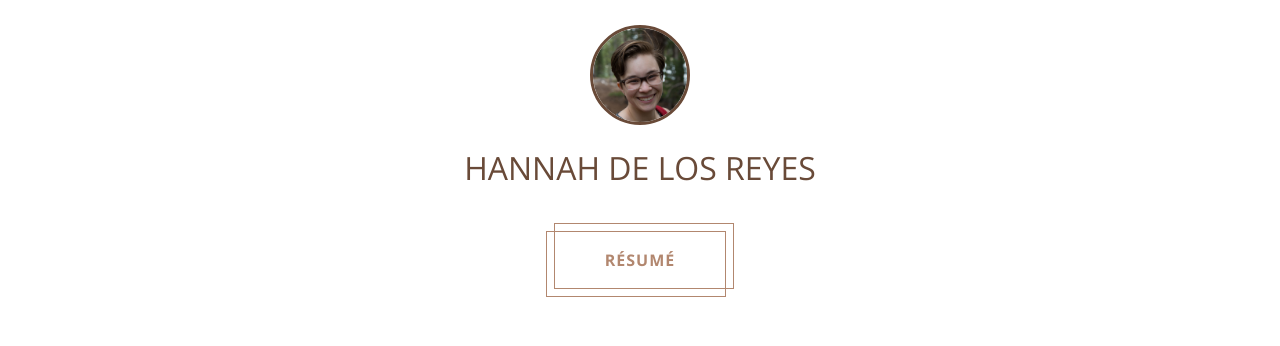
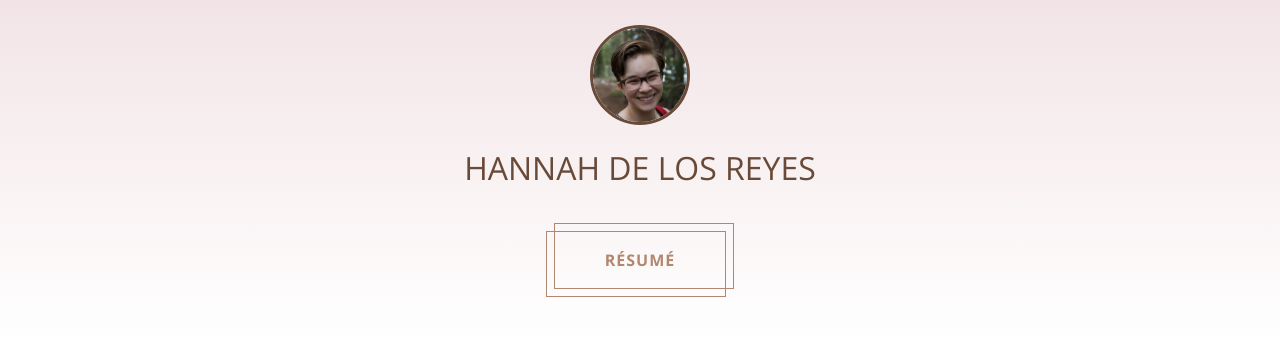
Before and after one commit to bugdlr/bugdlr.github.io, a website: page index.html in a window 1280 px wide. Drawn offline with nearby package versions, Linux system fonts and the light colour scheme.

Commit message:
added background gradient

```diff
--- a/index.html
+++ b/index.html
@@ -9,10 +9,11 @@
     <link rel="stylesheet" href="css/style.min.css">
   </head>
   <body>
-    <img class="main-img" src="images/hannah_smile_crop-compressed.jpg" alt="Hannah's face">
-    <h1>Hannah De Los Reyes</h1>
+    <div class="head-container">
+      <img class="main-img" src="images/hannah_smile_crop-compressed.jpg" alt="Hannah's face">
+      <h1>Hannah De Los Reyes</h1>
 
-		<a class="hologram-btn" href="#">Résumé</a>
-
+  		<a class="hologram-btn" href="#">Résumé</a>
+    </div>
   </body>
 </html>
--- a/less/style.less
+++ b/less/style.less
@@ -1,16 +1,22 @@
 // variables
 @brown: #b2876f;
+@rosegold: #f2e4e6;
 
 *,
 *:before,
 *:after {
   box-sizing: border-box;
-  -webkit-font-smoothing: antialiased;
 }
 
 body {
   font-family: "Open Sans", sans-serif;
   color: darken(@brown, 25%);
+}
+
+.head-container {
+  background: linear-gradient(180deg, @rosegold, #fff);
+  padding-top: 25px;
+  padding-bottom: 50px;
 }
 
 a {
@@ -21,7 +27,7 @@ a {
 .main-img {
   height: 100px;
   width: 100px;
-  margin: 25px auto 0 auto;
+  margin: 0 auto;
   display: block;
   border-radius: 50%;
   border: 3px solid darken(@brown, 25%);
```
Also changed, not shown: css/style.min.css.
